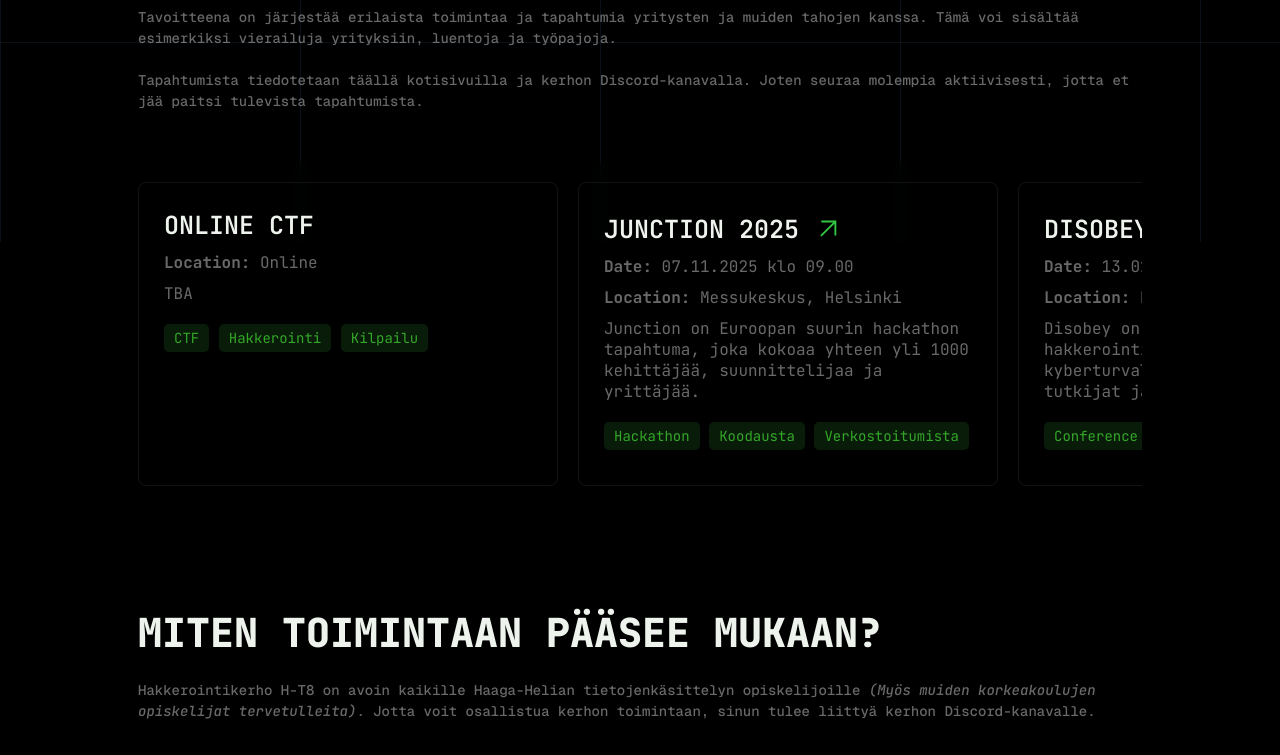
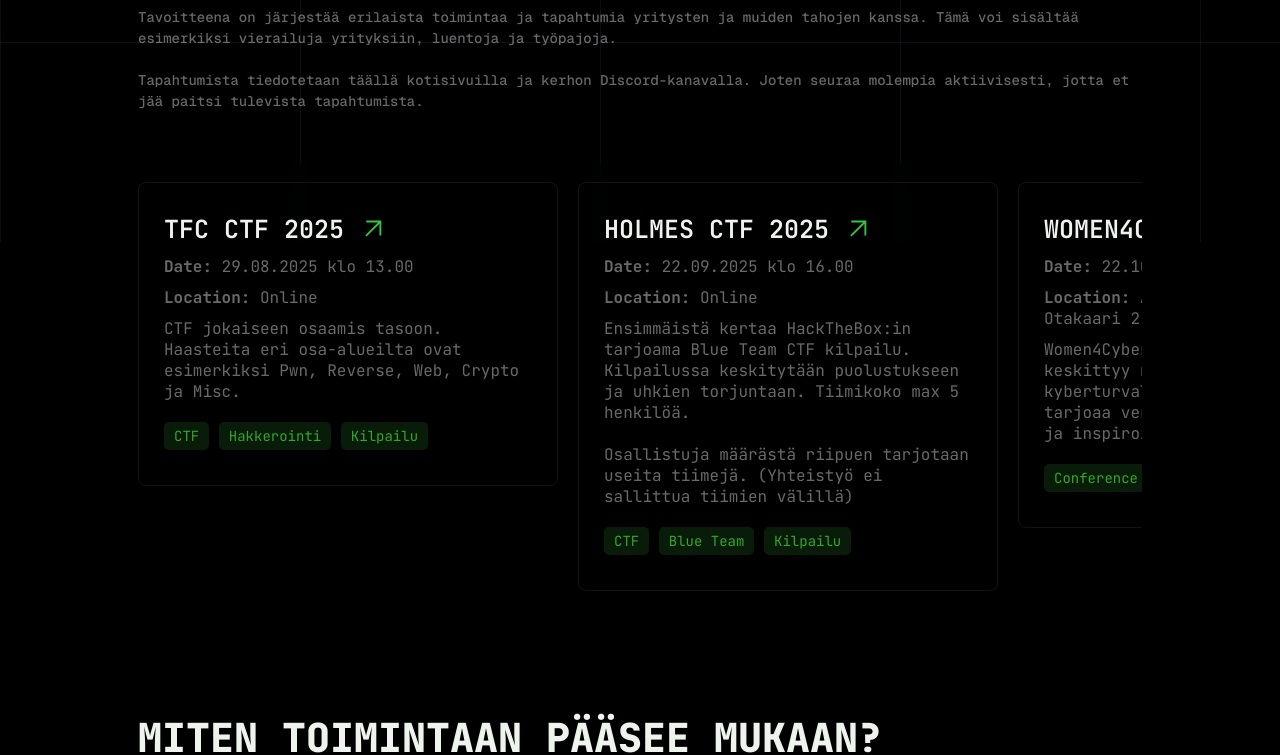
Before and after one commit to ilpakka/H-T8, a plain HTML site: page toiminta/index.html in a window 1280 px wide. Shown: the part 558-1313 px from the top of the page. Drawn offline with nearby package versions, Linux system fonts and the light colour scheme.

Commit message:
Add community links and update event details in JSON

```diff
--- a/toiminta/events.json
+++ b/toiminta/events.json
@@ -9,8 +9,6 @@
     "recurrence": "weekly",
     "tag1": "hakkerointia",
     "tag2": "rentoa hengausta"
-
-
   },
   {
     "title": "Hakkerointi ilta > Super&nbsp;Bario",
@@ -22,8 +20,6 @@
     "recurrence": "biweekly",
     "tag1": "hakkerointia",
     "tag2": "rentoa hengausta"
-
-
   },
   {
     "title": "Hakkerointi ilta > Discord",
@@ -35,10 +31,7 @@
     "recurrence": "biweekly",
     "tag1": "hakkerointia",
     "tag2": "rentoa hengausta"
-
-
   },
-
   {
     "title": "Inside the Mind of a Hacker 2024",
     "date": "2025-01-16T19:00:00",
@@ -50,7 +43,6 @@
     "tag2": "hacking",
     "link": "https://www.bugcrowd.com/webinar/"
   },
-
   {
     "title": "Junction 2025",
     "date": "2025-11-07T09:00:00",
@@ -63,9 +55,7 @@
     "tag2": "Koodausta",
     "tag3": "Verkostoitumista",
     "link": "https://hackjunction.com/"
-
   },
-
   {
     "title": "Kyberlahti Seminaari",
     "date": "2025-03-13T12:00:00",
@@ -78,7 +68,6 @@
     "tag3": "Ilmainen",
     "link": "https://www.kyberlahti.fi/"
   },
-
   {
     "title": "Disobey 2026",
     "date": "2026-02-13T09:00:00",
@@ -91,19 +80,18 @@
     "tag3": "Verkostoitumista",
     "link": "https://disobey.fi/2026/"
   },
-
   {
-    "title": " Online CTF",
-    "date": "2025-10-20T00:00:00",
-    "showDate": false,
+    "title": "TFC CTF 2025",
+    "date": "2025-08-29T13:00:00",
+    "showDate": true,
     "location": "Online",
-    "description": "TBA",
+    "description": "CTF jokaiseen osaamis tasoon. Haasteita eri osa-alueilta ovat esimerkiksi Pwn, Reverse, Web, Crypto ja Misc.",
     "recurring": false,
     "tag1": "CTF",
     "tag2": "Hakkerointi",
-    "tag3": "Kilpailu"
+    "tag3": "Kilpailu",
+    "link": "https://ctftime.org/event/2822"
   },
-
   {
     "title": "Orjentaatioviikon Info",
     "date": "2025-08-25T10:00:00",
@@ -114,7 +102,30 @@
     "tag1": "Orjentaatioviikko",
     "tag2": "Tapahtuma",
     "tag3": "Uudet opiskelijat"
+  },
+  {
+    "title": "Holmes CTF 2025",
+    "date": "2025-09-22T16:00:00",
+    "showDate": true,
+    "location": "Online",
+    "description": "Ensimmäistä kertaa HackTheBox:in tarjoama Blue Team CTF kilpailu. Kilpailussa keskitytään puolustukseen ja uhkien torjuntaan. Tiimikoko max 5 henkilöä.<br><br> Osallistuja määrästä riipuen tarjotaan useita tiimejä. (Yhteistyö ei sallittua tiimien välillä)",
+    "recurring": false,
+    "tag1": "CTF",
+    "tag2": "Blue Team",
+    "tag3": "Kilpailu",
+    "link": "https://ctf.hackthebox.com/event/details/holmes-ctf-2025-2536"
+  },
+    {
+    "title": "Women4Cyber EWICSFI25",
+    "date": "2025-10-22T09:00:00",
+    "showDate": true,
+    "location": "Aalto University Marsio, Otakaari 2, Espoo",
+    "description": "Women4Cyber on tapahtuma, joka keskittyy naisten rooliin kyberturvallisuudessa. Tapahtuma tarjoaa verkostoitumismahdollisuuksia ja inspiroivia puheenvuoroja.",
+    "recurring": false,
+    "tag1": "Conference",
+    "tag2": "Free",
+    "tag3": "Verkostoitumista",
+    "link": "https://www.meetup.com/women4cyber-finland/events/308275809/"
   }
 
-
 ]
```
Also changed, not shown: index.html (+7 -0 lines).
